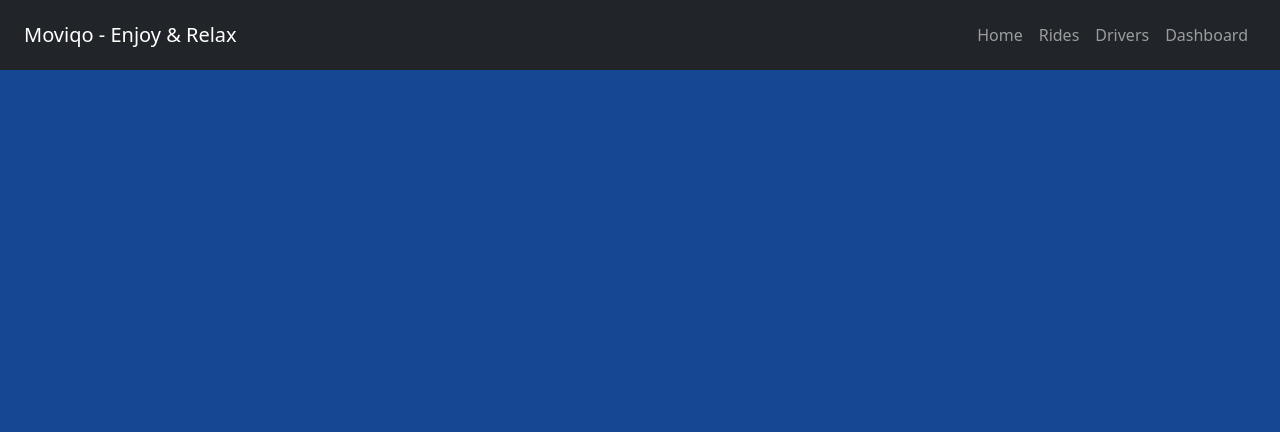
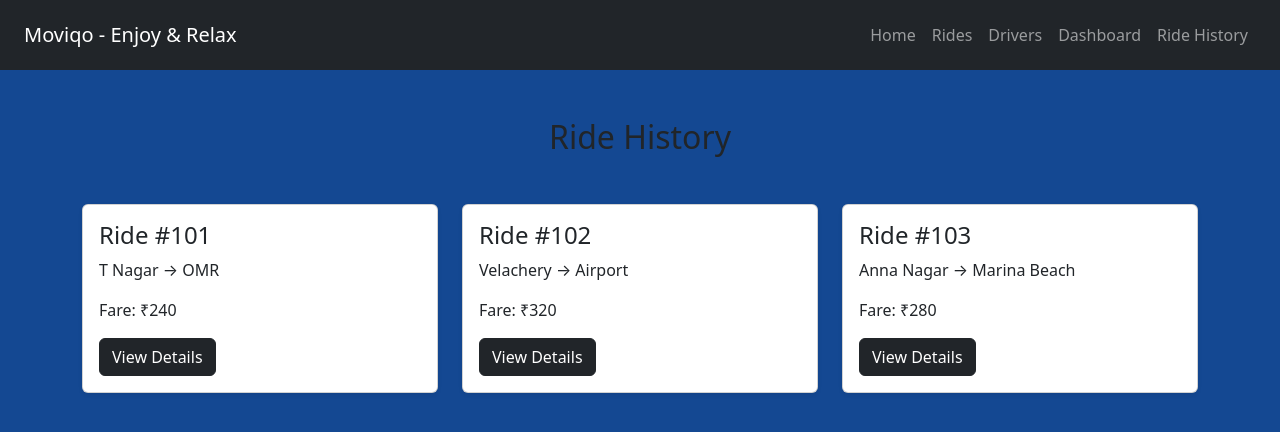
Before and after one commit to Shrikaran202005/Matrimony_Training_Workout, an Angular app in the folder Angular/Angular_project/Indrive/: page /ride-history in a window 1280 px wide. Before the commit this address led to /. Shown: the top 432 px of the page. Built offline with nearby package versions, Linux system fonts and the light colour scheme.

Commit message:
feat: Add Ride History and Ride History Details components; update routing and templates

```diff
--- /dev/null
+++ b/Angular/Angular_project/Indrive/src/app/features/rides/components/ride-history/ride-history.html
@@ -0,0 +1,85 @@
+<section class="container py-5">
+
+
+    <h2 class="text-center mb-5">
+
+
+        Ride History
+
+
+    </h2>
+
+
+    <div class="row g-4">
+
+
+        @for(ride of rides; track ride.id) {
+
+
+        <div class="col-md-4">
+
+
+            <div class="card shadow-sm h-100">
+
+
+                <div class="card-body">
+
+
+                    <h4>
+
+
+                        Ride #{{ ride.id }}
+
+
+                    </h4>
+
+
+                    <p>
+
+
+                        {{ ride.pickup }}
+                        →
+                        {{ ride.destination }}
+
+
+                    </p>
+
+
+                    <p>
+
+
+                        Fare:
+                        ₹{{ ride.fare }}
+
+
+                    </p>
+
+
+                    <button class="btn btn-dark" [routerLink]="[
+                '/ride-history',
+                ride.id
+              ]">
+
+
+                        View Details
+
+
+                    </button>
+
+
+                </div>
+
+
+            </div>
+
+
+        </div>
+
+
+        }
+
+
+    </div>
+
+
+</section>
--- /dev/null
+++ b/Angular/Angular_project/Indrive/src/app/features/rides/components/ride-history/ride-history.ts
@@ -0,0 +1,32 @@
+import { Component } from '@angular/core';
+import { RouterLink } from '@angular/router';
+
+@Component({
+  selector: 'app-ride-history',
+  imports: [RouterLink],
+  templateUrl: './ride-history.html',
+  styleUrl: './ride-history.css',
+})
+export class RideHistory {
+   rides = [
+    {
+      id: 101,
+      pickup: 'T Nagar',
+      destination: 'OMR',
+      fare: 240,
+    },
+    {
+      id: 102,
+      pickup: 'Velachery',
+      destination: 'Airport',
+      fare: 320,
+    },
+    {
+      id: 103,
+      pickup: 'Anna Nagar',
+      destination: 'Marina Beach',
+      fare: 280,
+    },
+  ];
+
+}
--- /dev/null
+++ b/Angular/Angular_project/Indrive/src/app/features/rides/pages/ride-history-details-page/ride-history-details-page.html
@@ -0,0 +1,96 @@
+<section class="container py-5">
+
+
+    <h2 class="text-center mb-5">
+
+
+        Ride Details
+
+
+    </h2>
+
+
+    @if(selectedRide) {
+
+
+    <div class="card shadow-sm p-4 w-50 mx-auto">
+
+
+        <h3>
+
+
+            Ride #{{ selectedRide.id }}
+
+
+        </h3>
+
+
+        <p>
+
+
+            Pickup:
+            {{ selectedRide.pickup }}
+
+
+        </p>
+
+
+        <p>
+
+
+            Destination:
+            {{ selectedRide.destination }}
+
+
+        </p>
+
+
+        <p>
+
+
+            Driver:
+            {{ selectedRide.driver }}
+
+
+        </p>
+
+
+        <p>
+
+
+            Vehicle:
+            {{ selectedRide.vehicle }}
+
+
+        </p>
+
+
+        <p>
+
+
+            Fare:
+            ₹{{ selectedRide.fare }}
+
+
+        </p>
+
+
+    </div>
+
+
+    } @else {
+
+
+    <h3 class="text-danger text-center">
+
+
+        Ride Not Found
+
+
+    </h3>
+
+
+    }
+
+
+</section>
--- /dev/null
+++ b/Angular/Angular_project/Indrive/src/app/features/rides/pages/ride-history-details-page/ride-history-details-page.ts
@@ -0,0 +1,59 @@
+import { Component } from '@angular/core';
+import { ActivatedRoute } from '@angular/router';
+
+
+@Component({
+  selector: 'app-ride-history-details-page',
+  imports: [],
+  templateUrl: './ride-history-details-page.html',
+  styleUrl: './ride-history-details-page.css',
+})
+export class RideHistoryDetailsPage {
+  selectedRide: any;
+
+
+  rideId = '';
+
+
+  rides = [
+    {
+      id: '101',
+      pickup: 'T Nagar',
+      destination: 'OMR',
+      fare: 240,
+      driver: 'Arun',
+      vehicle: 'Bike',
+    },
+
+
+    {
+      id: '102',
+      pickup: 'Velachery',
+      destination: 'Airport',
+      fare: 320,
+      driver: 'Sathish',
+      vehicle: 'Auto',
+    },
+
+
+    {
+      id: '103',
+      pickup: 'Anna Nagar',
+      destination: 'Marina Beach',
+      fare: 280,
+      driver: 'Divya',
+      vehicle: 'Cab',
+    },
+  ];
+
+
+  constructor(private activatedRoute: ActivatedRoute) {}
+
+
+  ngOnInit() {
+    this.rideId = this.activatedRoute.snapshot.params['id'];
+
+
+    this.selectedRide = this.rides.find((ride) => ride.id === this.rideId);
+  }
+}
--- a/Angular/Angular_project/Indrive/src/app/features/shared/components/navbar/navbar.html
+++ b/Angular/Angular_project/Indrive/src/app/features/shared/components/navbar/navbar.html
@@ -33,14 +33,14 @@
     >
       Dashboard
     </a>
-      <!--
+
      <a
       class="nav-link"
       routerLink="/ride-history"
     >
      Ride History
     </a>
-
+    <!--
   <a
       class="nav-link"
       routerLink="/driver-api"
```
Also changed, not shown: Angular/Angular_project/Indrive/src/app/app.routes.ts (+14 -1 lines), Angular/Angular_project/Indrive/src/app/features/rides/components/ride-history/ride-history.css (added), Angular/Angular_project/Indrive/src/app/features/rides/pages/ride-history-details-page/ride-history-details-page.css (added), 2 other files (tests, documents, lock files or other folders).
